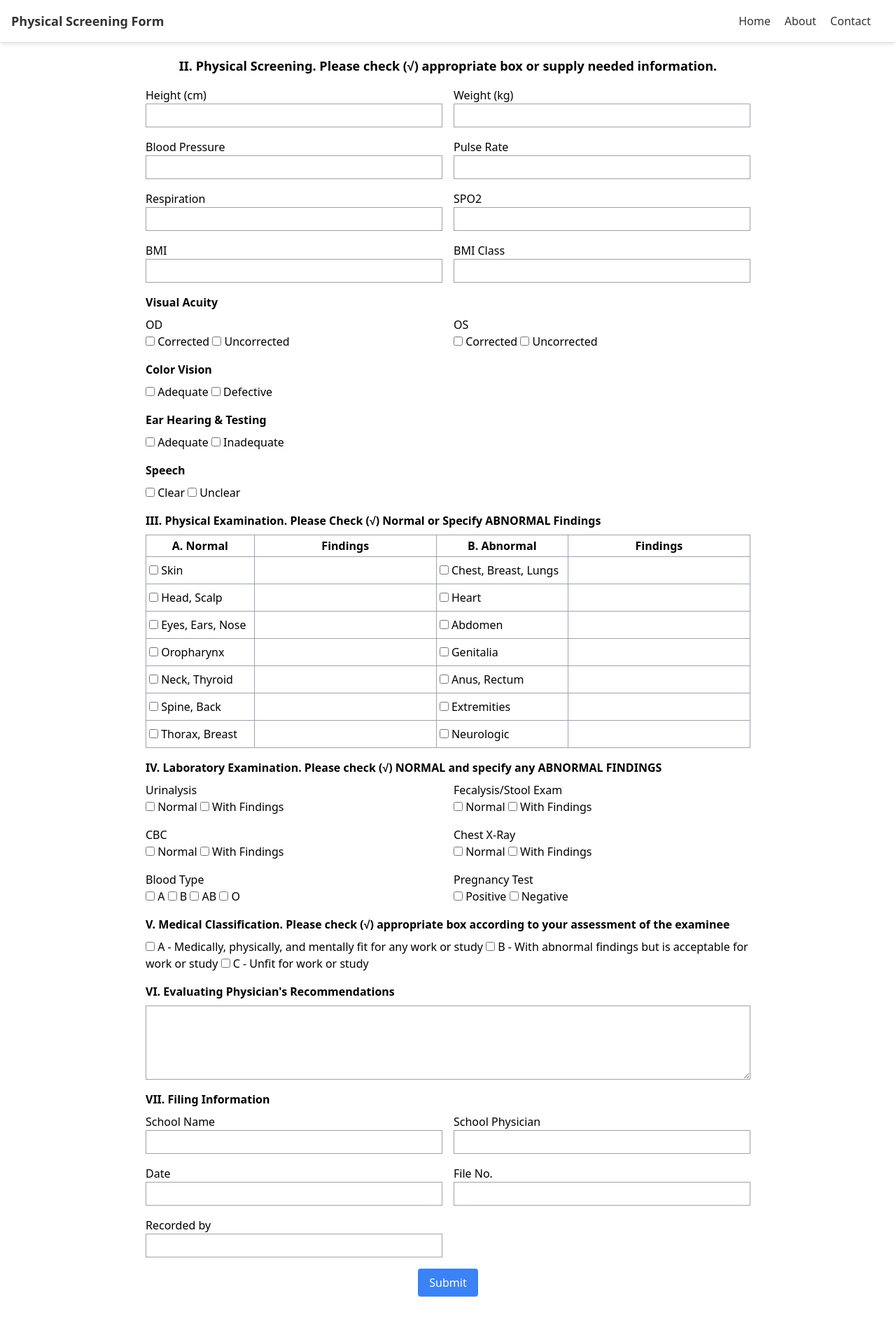
After one commit to Ayc023/NBSCHOS, a PHP site: page /diagnosis/diagnostic.html in a window 1280 px wide. The commit adds this page. Shown: the whole page at 70% size. Run offline with PHP 8.4, Linux system fonts and the light colour scheme; some libraries are stand-ins or nearby versions.

Commit message:
added changes

```diff
--- a/add_medical_info.php
+++ b/add_medical_info.php
@@ -197,7 +197,7 @@ form button[type="submit"]:hover {
                 <div class="col-md-12">
                     <div class="mt-5 mb-3 clearfix">
                         <h2 class="pull-left">Add Medical Information</h2>
-                        <a href="../crud/personalhistory.html" class="btn btn-success pull-right"><i class="fa fa-plus"></i> Add Information</a>
+                        <a href="crud/personalhistory.html" class="btn btn-success pull-right"><i class="fa fa-plus"></i> Add Information</a>
                     </div>
 
                     <!-- Search Form -->
--- /dev/null
+++ b/diagnosis/diagnostic.html
@@ -0,0 +1,293 @@
+<html>
+<head>
+    <title>Physical Screening Form</title>
+    <script src="https://cdn.tailwindcss.com"></script>
+    <style>
+        .navbar {
+  position: fixed;
+  top: 0;
+  left: 0;
+  width: 100%;
+  background-color: #1329f0;
+  box-shadow: 0 2px 4px rgba(0, 0, 0, 0.1);
+  padding: 1em;
+  z-index: 1000;
+}
+
+.navbar ul {
+  list-style: none;
+  margin: 0;
+  padding: 0;
+}
+
+.navbar li {
+  display: inline-block;
+  margin-right: 20px;
+}
+
+.navbar a {
+  color: #333;
+  text-decoration: none;
+}
+
+.navbar a:hover {
+  color: #337ab7;
+}
+.content-container {
+  margin-top: 64px; /* adjust this value based on the height of your navbar */
+}
+    </style>
+</head>
+<body class="bg-white text-black font-sans">
+    <nav class="navbar fixed top-0 left-0 w-full bg-white shadow-md p-4">
+        <div class="container mx-auto flex justify-between">
+          <a href="#" class="text-lg font-bold">Physical Screening Form</a>
+          <ul class="flex items-center">
+            <li class="mr-4"><a href="#" class="text-gray-600 hover:text-blue-500">Home</a></li>
+            <li class="mr-4"><a href="#" class="text-gray-600 hover:text-blue-500">About</a></li>
+            <li><a href="#" class="text-gray-600 hover:text-blue-500">Contact</a></li>
+          </ul>
+        </div>
+      </nav>
+      <div class="mt-16 max-w-4xl mx-auto p-4">
+        <h1 class="text-center font-bold text-lg mb-4">II. Physical Screening. Please check (√) appropriate box or supply needed information.</h1>
+        <form id="screeningForm">
+            <div class="grid grid-cols-2 gap-4 mb-4">
+                <div>
+                    <label>Height (cm)</label>
+                    <input type="text" class="border border-gray-400 w-full p-1" name="height">
+                </div>
+                <div>
+                    <label>Weight (kg)</label>
+                    <input type="text" class="border border-gray-400 w-full p-1" name="weight">
+                </div>
+                <div>
+                    <label>Blood Pressure</label>
+                    <input type="text" class="border border-gray-400 w-full p-1" name="bloodPressure">
+                </div>
+                <div>
+                    <label>Pulse Rate</label>
+                    <input type="text" class="border border-gray-400 w-full p-1" name="pulseRate">
+                </div>
+                <div>
+                    <label>Respiration</label>
+                    <input type="text" class="border border-gray-400 w-full p-1" name="respiration">
+                </div>
+                <div>
+                    <label>SPO2</label>
+                    <input type="text" class="border border-gray-400 w-full p-1" name="spo2">
+                </div>
+                <div>
+                    <label>BMI</label>
+                    <input type="text" class="border border-gray-400 w-full p-1" name="bmi">
+                </div>
+                <div>
+                    <label>BMI Class</label>
+                    <input type="text" class="border border-gray-400 w-full p-1" name="bmiClass">
+                </div>
+            </div>
+            <div class="mb-4">
+                <h2 class="font-bold mb-2">Visual Acuity</h2>
+                <div class="grid grid-cols-2 gap-4">
+                    <div>
+                        <label>OD</label>
+                        <div>
+                            <input type="checkbox" name="odCorrected"> Corrected
+                            <input type="checkbox" name="odUncorrected"> Uncorrected
+                        </div>
+                    </div>
+                    <div>
+                        <label>OS</label>
+                        <div>
+                            <input type="checkbox" name="osCorrected"> Corrected
+                            <input type="checkbox" name="osUncorrected"> Uncorrected
+                        </div>
+                    </div>
+                </div>
+            </div>
+            <div class="mb-4">
+                <h2 class="font-bold mb-2">Color Vision</h2>
+                <div>
+                    <input type="checkbox" name="colorVisionAdequate"> Adequate
+                    <input type="checkbox" name="colorVisionDefective"> Defective
+                </div>
+            </div>
+            <div class="mb-4">
+                <h2 class="font-bold mb-2">Ear Hearing & Testing</h2>
+                <div>
+                    <input type="checkbox" name="hearingAdequate"> Adequate
+                    <input type="checkbox" name="hearingInadequate"> Inadequate
+                </div>
+            </div>
+            <div class="mb-4">
+                <h2 class="font-bold mb-2">Speech</h2>
+                <div>
+                    <input type="checkbox" name="speechClear"> Clear
+                    <input type="checkbox" name="speechUnclear"> Unclear
+                </div>
+            </div>
+            <div class="mb-4">
+                <h2 class="font-bold mb-2">III. Physical Examination. Please Check (√) Normal or Specify ABNORMAL Findings</h2>
+                <table class="w-full border-collapse border border-gray-400">
+                    <thead>
+                        <tr>
+                            <th class="border border-gray-400 p-1">A. Normal</th>
+                            <th class="border border-gray-400 p-1">Findings</th>
+                            <th class="border border-gray-400 p-1">B. Abnormal</th>
+                            <th class="border border-gray-400 p-1">Findings</th>
+                        </tr>
+                    </thead>
+                    <tbody>
+                        <tr>
+                            <td class="border border-gray-400 p-1"><input type="checkbox" name="skinNormal"> Skin</td>
+                            <td class="border border-gray-400 p-1"><input type="text" class="w-full p-1" name="skinFindings"></td>
+                            <td class="border border-gray-400 p-1"><input type="checkbox" name="chestNormal"> Chest, Breast, Lungs</td>
+                            <td class="border border-gray-400 p-1"><input type="text" class="w-full p-1" name="chestFindings"></td>
+                        </tr>
+                        <tr>
+                            <td class="border border-gray-400 p-1"><input type="checkbox" name="headNormal"> Head, Scalp</td>
+                            <td class="border border-gray-400 p-1"><input type="text" class="w-full p-1" name="headFindings"></td>
+                            <td class="border border-gray-400 p-1"><input type="checkbox" name="heartNormal"> Heart</td>
+                            <td class="border border-gray-400 p-1"><input type="text" class="w-full p-1" name="heartFindings"></td>
+                        </tr>
+                        <tr>
+                            <td class="border border-gray-400 p-1"><input type="checkbox" name="eyesNormal"> Eyes, Ears, Nose</td>
+                            <td class="border border-gray-400 p-1"><input type="text" class="w-full p-1" name="eyesFindings"></td>
+                            <td class="border border-gray-400 p-1"><input type="checkbox" name="abdomenNormal"> Abdomen</td>
+                            <td class="border border-gray-400 p-1"><input type="text" class="w-full p-1" name="abdomenFindings"></td>
+                        </tr>
+                        <tr>
+                            <td class="border border-gray-400 p-1"><input type="checkbox" name="oropharynxNormal"> Oropharynx</td>
+                            <td class="border border-gray-400 p-1"><input type="text" class="w-full p-1" name="oropharynxFindings"></td>
+                            <td class="border border-gray-400 p-1"><input type="checkbox" name="genitaliaNormal"> Genitalia</td>
+                            <td class="border border-gray-400 p-1"><input type="text" class="w-full p-1" name="genitaliaFindings"></td>
+                        </tr>
+                        <tr>
+                            <td class="border border-gray-400 p-1"><input type="checkbox" name="neckNormal"> Neck, Thyroid</td>
+                            <td class="border border-gray-400 p-1"><input type="text" class="w-full p-1" name="neckFindings"></td>
+                            <td class="border border-gray-400 p-1"><input type="checkbox" name="anusNormal"> Anus, Rectum</td>
+                            <td class="border border-gray-400 p-1"><input type="text" class="w-full p-1" name="anusFindings"></td>
+                        </tr>
+                        <tr>
+                            <td class="border border-gray-400 p-1"><input type="checkbox" name="spineNormal"> Spine, Back</td>
+                            <td class="border border-gray-400 p-1"><input type="text" class="w-full p-1" name="spineFindings"></td>
+                            <td class="border border-gray-400 p-1"><input type="checkbox" name="extremitiesNormal"> Extremities</td>
+                            <td class="border border-gray-400 p-1"><input type="text" class="w-full p-1" name="extremitiesFindings"></td>
+                        </tr>
+                        <tr>
+                            <td class="border border-gray-400 p-1"><input type="checkbox" name="thoraxNormal"> Thorax, Breast</td>
+                            <td class="border border-gray-400 p-1"><input type="text" class="w-full p-1" name="thoraxFindings"></td>
+                            <td class="border border-gray-400 p-1"><input type="checkbox" name="neurologicNormal"> Neurologic</td>
+                            <td class="border border-gray-400 p-1"><input type="text" class="w-full p-1" name="neurologicFindings"></td>
+                        </tr>
+                    </tbody>
+                </table>
+            </div>
+            <div class="mb-4">
+                <h2 class="font-bold mb-2">IV. Laboratory Examination. Please check (√) NORMAL and specify any ABNORMAL FINDINGS</h2>
+                <div class="grid grid-cols-2 gap-4">
+                    <div>
+                        <label>Urinalysis</label>
+                        <div>
+                            <input type="checkbox" name="urinalysisNormal"> Normal
+                            <input type="checkbox" name="urinalysisFindings"> With Findings
+                        </div>
+                    </div>
+                    <div>
+                        <label>Fecalysis/Stool Exam</label>
+                        <div>
+                            <input type="checkbox" name="fecalysisNormal"> Normal
+                            <input type="checkbox" name="fecalysisFindings"> With Findings
+                        </div>
+                    </div>
+                    <div>
+                        <label>CBC</label>
+                        <div>
+                            <input type="checkbox" name="cbcNormal"> Normal
+                            <input type="checkbox" name="cbcFindings"> With Findings
+                        </div>
+                    </div>
+                    <div>
+                        <label>Chest X-Ray</label>
+                        <div>
+                            <input type="checkbox" name="chestXrayNormal"> Normal
+                            <input type="checkbox" name="chestXrayFindings"> With Findings
+                        </div>
+                    </div>
+                    <div>
+                        <label>Blood Type</label>
+                        <div>
+                            <input type="checkbox" name="bloodTypeA"> A
+                            <input type="checkbox" name="bloodTypeB"> B
+                            <input type="checkbox" name="bloodTypeAB"> AB
+                            <input type="checkbox" name="bloodTypeO"> O
+                        </div>
+                    </div>
+                    <div>
+                        <label>Pregnancy Test</label>
+                        <div>
+                            <input type="checkbox" name="pregnancyPositive"> Positive
+                            <input type="checkbox" name="pregnancyNegative"> Negative
+                        </div>
+                    </div>
+                </div>
+            </div>
+            <div class="mb-4">
+                <h2 class="font-bold mb-2">V. Medical Classification. Please check (√) appropriate box according to your assessment of the examinee</h2>
+                <div>
+                    <input type="checkbox" name="classificationA"> A - Medically, physically, and mentally fit for any work or study
+                    <input type="checkbox" name="classificationB"> B - With abnormal findings but is acceptable for work or study
+                    <input type="checkbox" name="classificationC"> C - Unfit for work or study
+                </div>
+            </div>
+            <div class="mb-4">
+                <h2 class="font-bold mb-2">VI. Evaluating Physician's Recommendations</h2>
+                <div>
+                    <textarea class="border border-gray-400 w-full p-1" rows="4" name="recommendations"></textarea>
+                </div>
+            </div>
+            <div class="mb-4">
+                <h2 class="font-bold mb-2">VII. Filing Information</h2>
+                <div class="grid grid-cols-2 gap-4">
+                    <div>
+                        <label>School Name</label>
+                        <input type="text" class="border border-gray-400 w-full p-1" name="schoolName">
+                    </div>
+                    <div>
+                        <label>School Physician</label>
+                        <input type="text" class="border border-gray-400 w-full p-1" name="schoolPhysician">
+                    </div>
+                    <div>
+                        <label>Date</label>
+                        <input type="text" class="border border-gray-400 w-full p-1" name="date">
+                    </div>
+                    <div>
+                        <label>File No.</label>
+                        <input type="text" class="border border-gray-400 w-full p-1" name="fileNo">
+                    </div>
+                    <div>
+                        <label>Recorded by</label>
+                        <input type="text" class="border border-gray-400 w-full p-1" name="recordedBy">
+                    </div>
+                </div>
+            </div>
+            <div class="text-center">
+                <button type="submit" class="bg-blue-500 text-white px-4 py-2 rounded">Submit</button>
+            </div>
+        </form>
+    </div>
+
+    <script>
+        document.getElementById('screeningForm').addEventListener('submit', function(event) {
+            event.preventDefault();
+            const formData = new FormData(event.target);
+            const data = {};
+            formData.forEach((value, key) => {
+                data[key] = value;
+            });
+            console.log('Form Data Submitted:', data);
+            alert('Form submitted successfully!');
+        });
+    </script>
+</body>
+</html>
```
Also changed, not shown: crud/personalhistory.html (+40 -37 lines), crud/submit.php (+31 -0 lines), nurse/medical_record.php (+13 -14 lines), charts-main/README.md (deleted).
